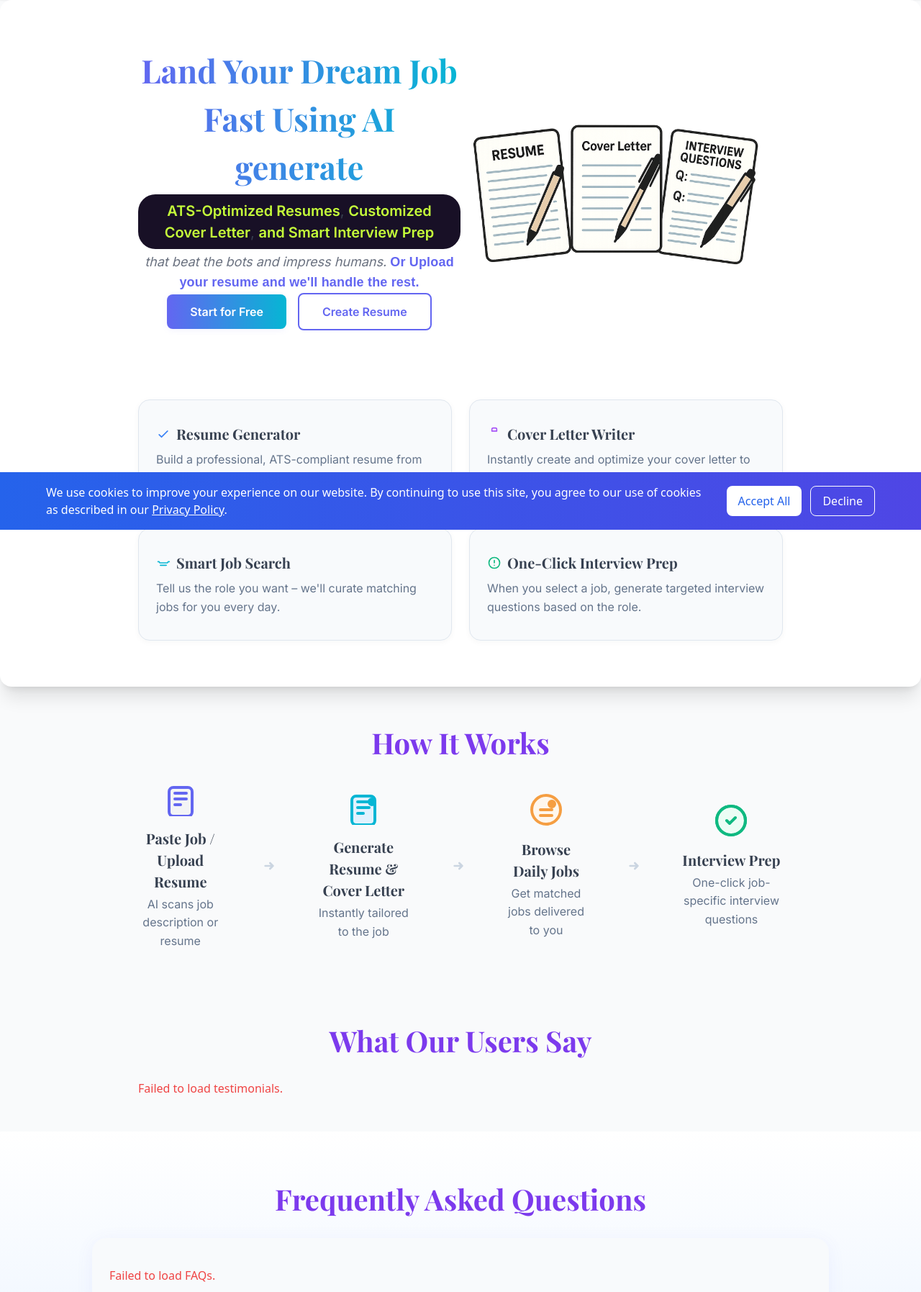
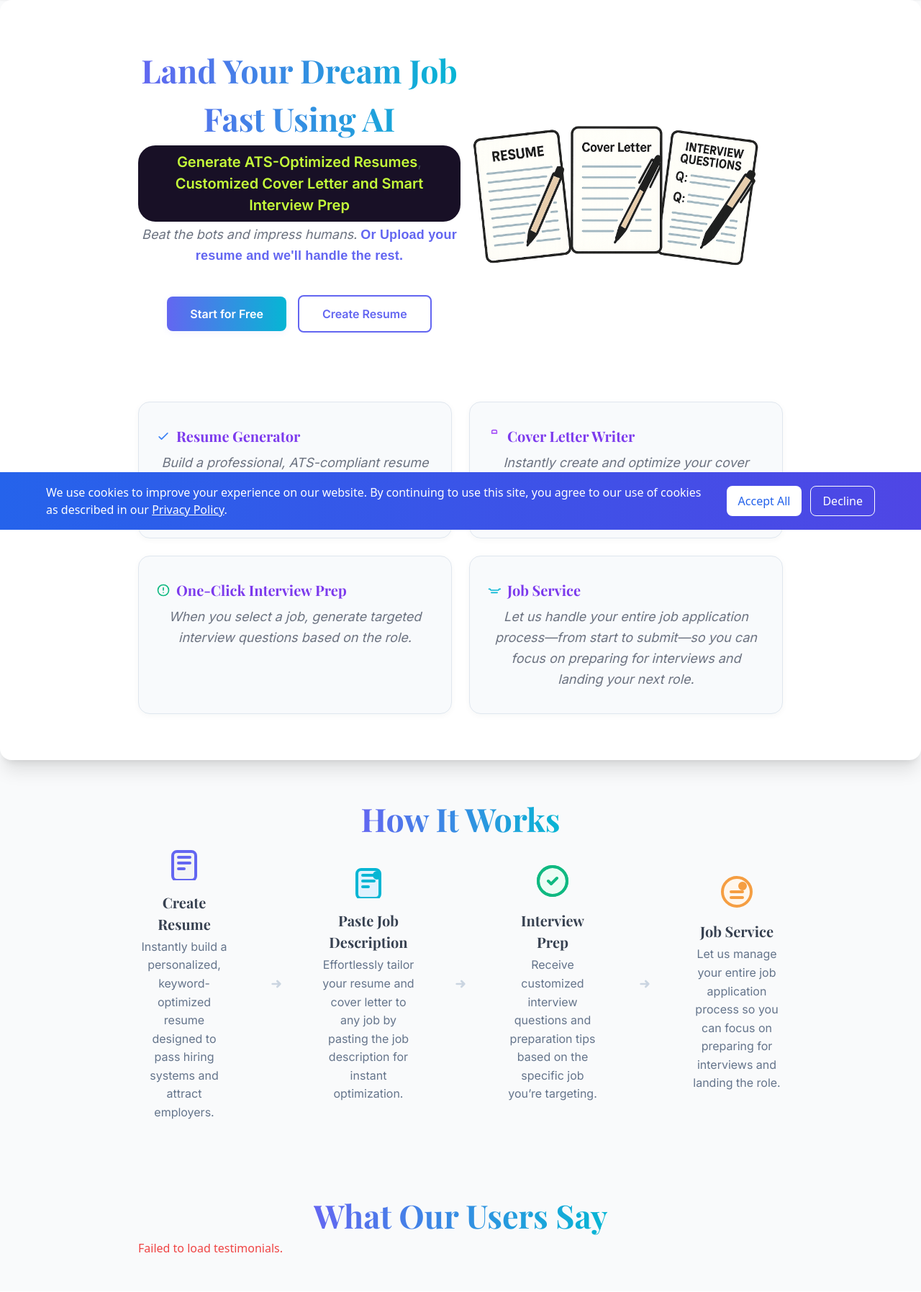
Before and after one commit to esaatech/Jobeasy, a Django app: page / in a window 1280 px wide. Shown: the part 64-1859 px from the top of the page at 72% size. Run offline with Django 5.2, Linux system fonts and the light colour scheme; data that the repository does not hold is empty; some libraries are stand-ins or nearby versions.

Commit message:
fixed how it works

```diff
--- a/home/templates/home/partials/contact.html
+++ b/home/templates/home/partials/contact.html
@@ -1,6 +1,6 @@
 <!-- Contact Section -->
 <div class="w-full flex flex-col items-center justify-center py-16 px-4 bg-white">
-    <h2 class="headline-secondary text-center mb-8" data-i18n="contact_us">Contact Us</h2>
+    <h2 class="headline-primary text-center mb-8" data-i18n="contact_us">Contact Us</h2>
     <div class="w-full max-w-4xl">
         <div class="bg-gray-50 rounded-xl shadow p-8 flex flex-col md:flex-row gap-8">
             <!-- Contact Form -->
--- a/home/templates/home/partials/faq.html
+++ b/home/templates/home/partials/faq.html
@@ -55,7 +55,7 @@
 }
 </style>
 <div class="w-full flex flex-col items-center justify-center py-16 px-4 bg-gradient-to-b from-white to-blue-50">
-    <h2 class="headline-secondary text-center">Frequently Asked Questions</h2>
+    <h2 class="headline-primary text-center">Frequently Asked Questions</h2>
     <div class="faq-accordion" id="faq-accordion">
         <!-- FAQ items will be injected here by JS -->
     </div>
--- a/home/templates/home/partials/hero.html
+++ b/home/templates/home/partials/hero.html
@@ -4,22 +4,22 @@
     <div class="flex flex-col md:flex-row md:items-center md:justify-between w-full max-w-4xl mb-12">
         <div class="flex-1 mb-8 md:mb-0">
             <!-- Part 1: Main Headline -->
-            <h1 class="headline-primary mb-1 text-center" style="margin-bottom: 0.25rem;">Land Your Dream Job Fast Using AI generate</h1>
+            <h1 class="headline-primary mb-1 text-center" style="margin-bottom: 0.25rem;">Land Your Dream Job Fast Using AI </h1>
 
             <!-- Part 2-4: Product Features -->
             <div class="hero-features mb-1 text-center" style="margin-bottom: 0.25rem;">
-                <span class="hero-feature">ATS-Optimized Resumes</span>,
-                <span class="hero-feature">Customized Cover Letter</span>,
+                <span class="hero-feature">Generate ATS-Optimized Resumes</span>,
+                <span class="hero-feature">Customized Cover Letter</span>
                 <span class="hero-feature">and Smart Interview Prep</span>
             </div>
 
             <!-- Part 5: Benefit Statement & Secondary CTA -->
             <div class="hero-benefit mb-0 text-center" style="margin-bottom: 0;">
-                that beat the bots and impress humans.
+                Beat the bots and impress humans.
                 <span class="hero-secondary-cta">Or Upload your resume and we'll handle the rest.</span>
             </div>
 
-            <div class="flex flex-wrap items-center justify-center mb-4">
+            <div class="flex flex-wrap items-center justify-center mb-4 mt-10">
                 {% if user.is_authenticated %}
                     <a href="{% url 'dashboard:dashboard' %}" class="hero-btn-primary">Start for Free</a>
                 {% else %}
@@ -33,33 +33,35 @@
         </div>
     </div>
     <div class="grid grid-cols-1 md:grid-cols-2 gap-6 w-full max-w-4xl mt-8">
-        <div class="feature-card">
-            <div class="headline-tertiary flex items-center mb-2">
+        <div class="feature-card min-h-[180px]">
+            <div class="headline-tertiary flex items-center mb-2" style="color: #7c3aed;">
                 <svg class="w-5 h-5 mr-2 text-blue-500" fill="none" stroke="currentColor" viewBox="0 0 24 24"><path stroke-linecap="round" stroke-linejoin="round" stroke-width="2" d="M5 13l4 4L19 7"></path></svg>
                 Resume Generator
             </div>
-            <div class="body-text-small">Build a professional, ATS-compliant resume from scratch or by uploading your existing one.</div>
+            <div class="hero-benefit">Build a professional, ATS-compliant resume from scratch or by uploading your existing one.</div>
         </div>
-        <div class="feature-card">
-            <div class="headline-tertiary flex items-center mb-2">
+        <div class="feature-card min-h-[180px]">
+            <div class="headline-tertiary flex items-center mb-2" style="color: #7c3aed;">
                 <svg class="w-5 h-5 mr-2 text-purple-500" fill="none" stroke="currentColor" viewBox="0 0 24 24"><path stroke-linecap="round" stroke-linejoin="round" stroke-width="2" d="M8 7V4a2 2 0 012-2h4a2 2 0 012 2v3"></path><path stroke-linecap="round" stroke-linejoin="round" stroke-width="2" d="M8 7h8"></path></svg>
                 Cover Letter Writer
             </div>
-            <div class="body-text-small">Instantly create and optimize your cover letter to match specific job description.</div>
+            <div class="hero-benefit">Instantly create and optimize your cover letter to match specific job description.</div>
         </div>
-        <div class="feature-card">
-            <div class="headline-tertiary flex items-center mb-2">
-                <svg class="w-5 h-5 mr-2 text-cyan-500" fill="none" stroke="currentColor" viewBox="0 0 24 24"><path stroke-linecap="round" stroke-linejoin="round" stroke-width="2" d="M3 10h2l1 2h13l1-2h2"></path><path stroke-linecap="round" stroke-linejoin="round" stroke-width="2" d="M7 16h10"></path></svg>
-                Smart Job Search
-            </div>
-            <div class="body-text-small">Tell us the role you want – we'll curate matching jobs for you every day.</div>
-        </div>
-        <div class="feature-card">
-            <div class="headline-tertiary flex items-center mb-2">
+
+        <div class="feature-card min-h-[180px]">
+            <div class="headline-tertiary flex items-center mb-2" style="color: #7c3aed;">
                 <svg class="w-5 h-5 mr-2 text-emerald-500" fill="none" stroke="currentColor" viewBox="0 0 24 24"><path stroke-linecap="round" stroke-linejoin="round" stroke-width="2" d="M12 8v4m0 4h.01M21 12a9 9 0 11-18 0 9 9 0 0118 0z" /></svg>
                 One-Click Interview Prep
             </div>
-            <div class="body-text-small">When you select a job, generate targeted interview questions based on the role.</div>
+            <div class="hero-benefit">When you select a job, generate targeted interview questions based on the role.</div>
+        </div>
+
+        <div class="feature-card min-h-[180px]">
+            <div class="headline-tertiary flex items-center mb-2" style="color: #7c3aed;">
+                <svg class="w-5 h-5 mr-2 text-cyan-500" fill="none" stroke="currentColor" viewBox="0 0 24 24"><path stroke-linecap="round" stroke-linejoin="round" stroke-width="2" d="M3 10h2l1 2h13l1-2h2"></path><path stroke-linecap="round" stroke-linejoin="round" stroke-width="2" d="M7 16h10"></path></svg>
+                Job Service
+            </div>
+            <div class="hero-benefit">Let us handle your entire job application process—from start to submit—so you can focus on preparing for interviews and landing your next role.</div>
         </div>
     </div>
 </div>
--- a/home/templates/home/partials/how_it_works.html
+++ b/home/templates/home/partials/how_it_works.html
@@ -1,36 +1,37 @@
 <!-- How It Works Section -->
 <div class="w-full flex flex-col items-center justify-center py-12 px-4 bg-transparent">
-    <h2 class="headline-secondary text-center">How It Works</h2>
+    <h2 class="headline-primary mb-1 text-center">How It Works</h2>
     <div class="flex flex-col md:flex-row justify-center items-center gap-8 md:gap-12 w-full max-w-4xl">
         <!-- Step 1 -->
-        <div class="flex flex-col items-center text-center max-w-xs">
+        <div class="flex flex-col items-center text-center mx-auto min-h-[220px] w-80">
             <svg width="48" height="48" fill="none" stroke="#6366f1" stroke-width="2" viewBox="0 0 24 24"><rect x="4" y="4" width="16" height="20" rx="3" fill="#f3f4f6"/><path d="M8 8h8M8 12h8M8 16h4" stroke="#6366f1" stroke-width="2" stroke-linecap="round"/></svg>
-            <div class="headline-tertiary mt-4 mb-1">Paste Job / Upload Resume</div>
-            <div class="body-text-small">AI scans job description or resume</div>
+            <div class="headline-tertiary mt-4 mb-1">Create Resume</div>
+            <div class="body-text-small">Instantly build a personalized, keyword-optimized resume designed to pass hiring systems and attract employers.</div>
         </div>
         <!-- Arrow -->
         <div class="hidden md:block"><svg width="32" height="32" fill="none" stroke="#cbd5e1" stroke-width="2" viewBox="0 0 24 24"><path d="M8 12h8m0 0l-3-3m3 3l-3 3" stroke-linecap="round" stroke-linejoin="round"/></svg></div>
         <!-- Step 2 -->
-        <div class="flex flex-col items-center text-center max-w-xs">
+        <div class="flex flex-col items-center text-center mx-auto min-h-[220px] w-80">
             <svg width="48" height="48" fill="none" stroke="#06b6d4" stroke-width="2" viewBox="0 0 24 24"><rect x="4" y="4" width="16" height="20" rx="3" fill="#e0f2fe"/><path d="M8 8h8M8 12h8M8 16h4" stroke="#06b6d4" stroke-width="2" stroke-linecap="round"/><circle cx="18" cy="8" r="2" fill="#06b6d4"/></svg>
-            <div class="headline-tertiary mt-4 mb-1">Generate Resume & Cover Letter</div>
-            <div class="body-text-small">Instantly tailored to the job</div>
+            <div class="headline-tertiary mt-4 mb-1">Paste Job Description</div>
+            <div class="body-text-small">Effortlessly tailor your resume and cover letter to any job by pasting the job description for instant optimization.</div>
         </div>
         <!-- Arrow -->
         <div class="hidden md:block"><svg width="32" height="32" fill="none" stroke="#cbd5e1" stroke-width="2" viewBox="0 0 24 24"><path d="M8 12h8m0 0l-3-3m3 3l-3 3" stroke-linecap="round" stroke-linejoin="round"/></svg></div>
         <!-- Step 3 -->
-        <div class="flex flex-col items-center text-center max-w-xs">
-            <svg width="48" height="48" fill="none" stroke="#f59e42" stroke-width="2" viewBox="0 0 24 24"><circle cx="12" cy="12" r="10" fill="#fff7ed"/><path d="M8 16h8M8 12h8" stroke="#f59e42" stroke-width="2" stroke-linecap="round"/><circle cx="16" cy="8" r="2" fill="#f59e42"/></svg>
-            <div class="headline-tertiary mt-4 mb-1">Browse Daily Jobs</div>
-            <div class="body-text-small">Get matched jobs delivered to you</div>
+        <div class="flex flex-col items-center text-center mx-auto min-h-[220px] w-80">
+            <svg width="48" height="48" fill="none" stroke="#10b981" stroke-width="2" viewBox="0 0 24 24"><circle cx="12" cy="12" r="10" fill="#ecfdf5"/><path d="M9 12l2 2l4-4" stroke="#10b981" stroke-width="2" stroke-linecap="round" stroke-linejoin="round"/><circle cx="12" cy="12" r="10" stroke="#10b981" stroke-width="2" fill="none"/></svg>
+            <div class="headline-tertiary mt-4 mb-1">Interview Prep</div>
+            <div class="body-text-small">Receive customized interview questions and preparation tips based on the specific job you’re targeting.</div>
         </div>
         <!-- Arrow -->
         <div class="hidden md:block"><svg width="32" height="32" fill="none" stroke="#cbd5e1" stroke-width="2" viewBox="0 0 24 24"><path d="M8 12h8m0 0l-3-3m3 3l-3 3" stroke-linecap="round" stroke-linejoin="round"/></svg></div>
         <!-- Step 4 -->
-        <div class="flex flex-col items-center text-center max-w-xs">
-            <svg width="48" height="48" fill="none" stroke="#10b981" stroke-width="2" viewBox="0 0 24 24"><circle cx="12" cy="12" r="10" fill="#ecfdf5"/><path d="M9 12l2 2l4-4" stroke="#10b981" stroke-width="2" stroke-linecap="round" stroke-linejoin="round"/><circle cx="12" cy="12" r="10" stroke="#10b981" stroke-width="2" fill="none"/></svg>
-            <div class="headline-tertiary mt-4 mb-1">Interview Prep</div>
-            <div class="body-text-small">One-click job-specific interview questions</div>
+        <div class="flex flex-col items-center text-center mx-auto min-h-[220px] w-80">
+            <svg width="48" height="48" fill="none" stroke="#f59e42" stroke-width="2" viewBox="0 0 24 24"><circle cx="12" cy="12" r="10" fill="#fff7ed"/><path d="M8 16h8M8 12h8" stroke="#f59e42" stroke-width="2" stroke-linecap="round"/><circle cx="16" cy="8" r="2" fill="#f59e42"/></svg>
+            <div class="headline-tertiary mt-4 mb-1">Job Service</div>
+            <div class="body-text-small">Let us manage your entire job application process so you can focus on preparing for interviews and landing the role.</div>
         </div>
+
     </div>
 </div>
--- a/home/templates/home/partials/testimonials.html
+++ b/home/templates/home/partials/testimonials.html
@@ -1,6 +1,6 @@
 <!-- Testimonials Section -->
 <div class="w-full flex flex-col items-center justify-center py-12 px-4 bg-gray-50">
-    <h2 class="headline-secondary text-center">What Our Users Say</h2>
+    <h2 class="headline-primary text-center">What Our Users Say</h2>
     <div id="testimonial-list" class="grid grid-cols-1 md:grid-cols-3 gap-8 w-full max-w-4xl"></div>
 </div>
 <script>
```
